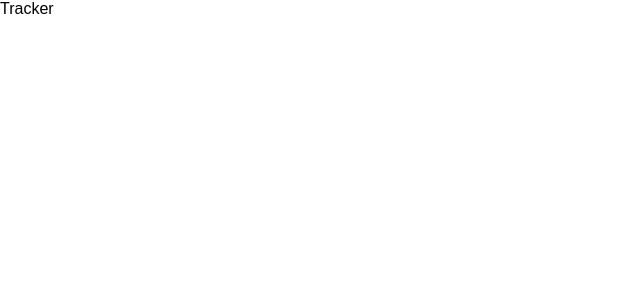
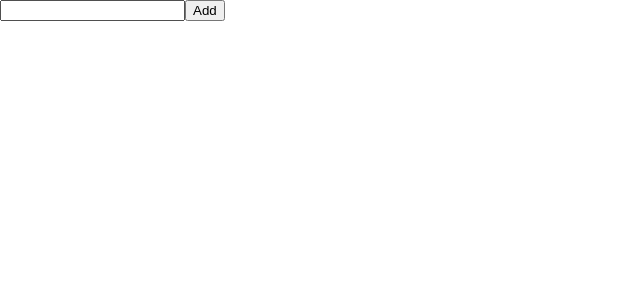
Before and after one commit to 8Denis8/Tracker, a React (Create React App) app: page / in a window 1280 px wide. Shown: the top 300 px of the page, without its empty margins (0-640 px from the left). Built offline with nearby package versions, Linux system fonts and the light colour scheme.

Commit message:
todo list

```diff
--- a/src/layout/App.js
+++ b/src/layout/App.js
@@ -1,10 +1,44 @@
 import React, { Component } from 'react';
 
 class App extends Component {
+
+  constructor(props) {
+    super(props);
+
+    this.state = {
+      todoInput: '',
+      todoList: []
+    }
+  }
+
+    addTodo(){
+
+      const todoList = this.state.todoList;
+      todoList.push(this.state.todoInput);
+
+      this.setState({
+        todoList,
+          todoInput: '',
+      });
+    }
+
   render() {
     return (
       <div>
-        Tracker
+
+      <input
+          type="text"
+          value={this.state.todoInput}
+          onChange={(e) => this.setState({ todoInput: e.target.value })}
+      />
+      <button onClick={() => this.addTodo()}>Add</button>
+
+        <ul>
+
+            {this.state.todoList.map(el => <li key={el}>{el}</li>)}
+
+        </ul>
+
       </div>
     );
   }
```
Also changed, not shown: package.json (+11 -0 lines), 2 other files (tests, documents, lock files or other folders).
